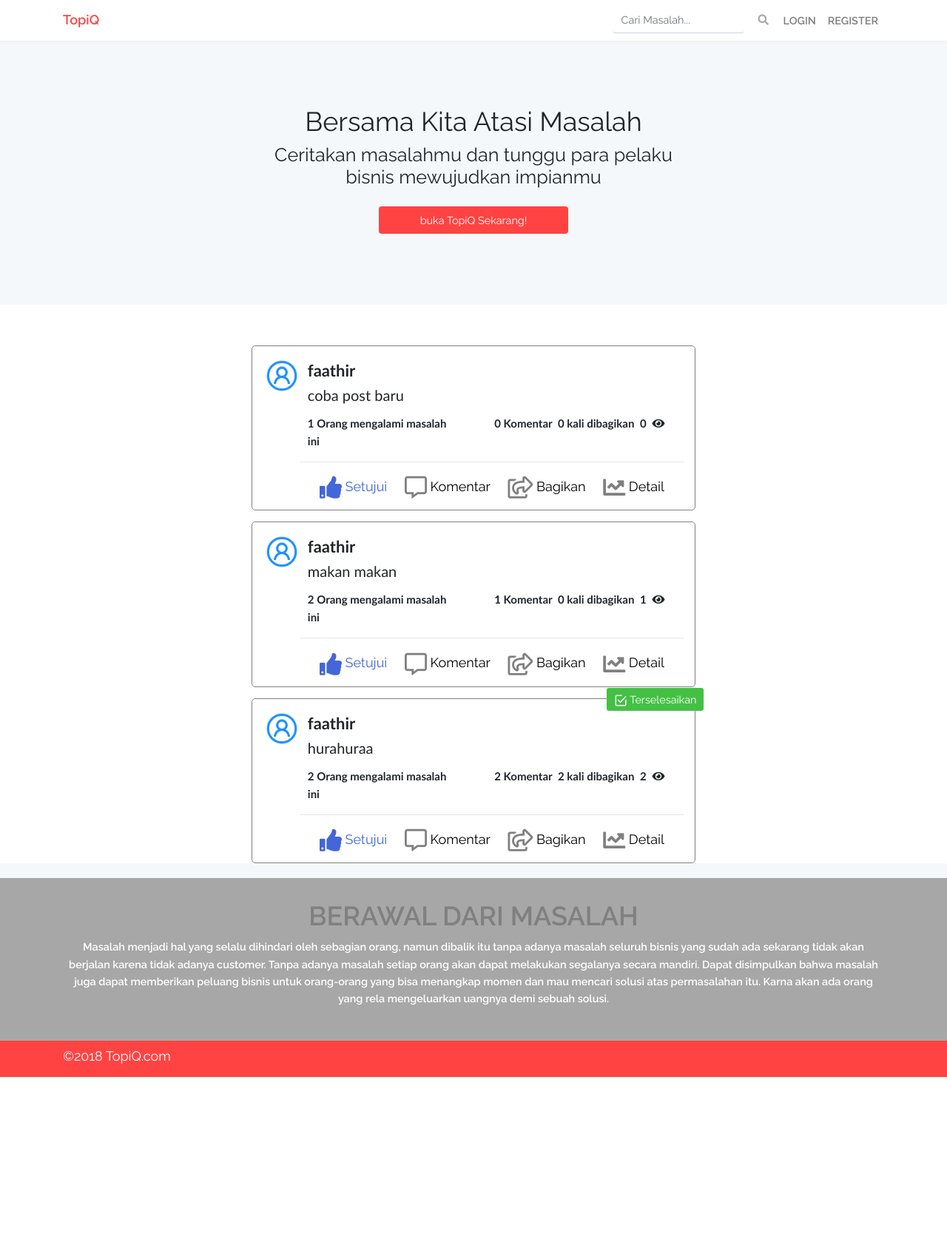
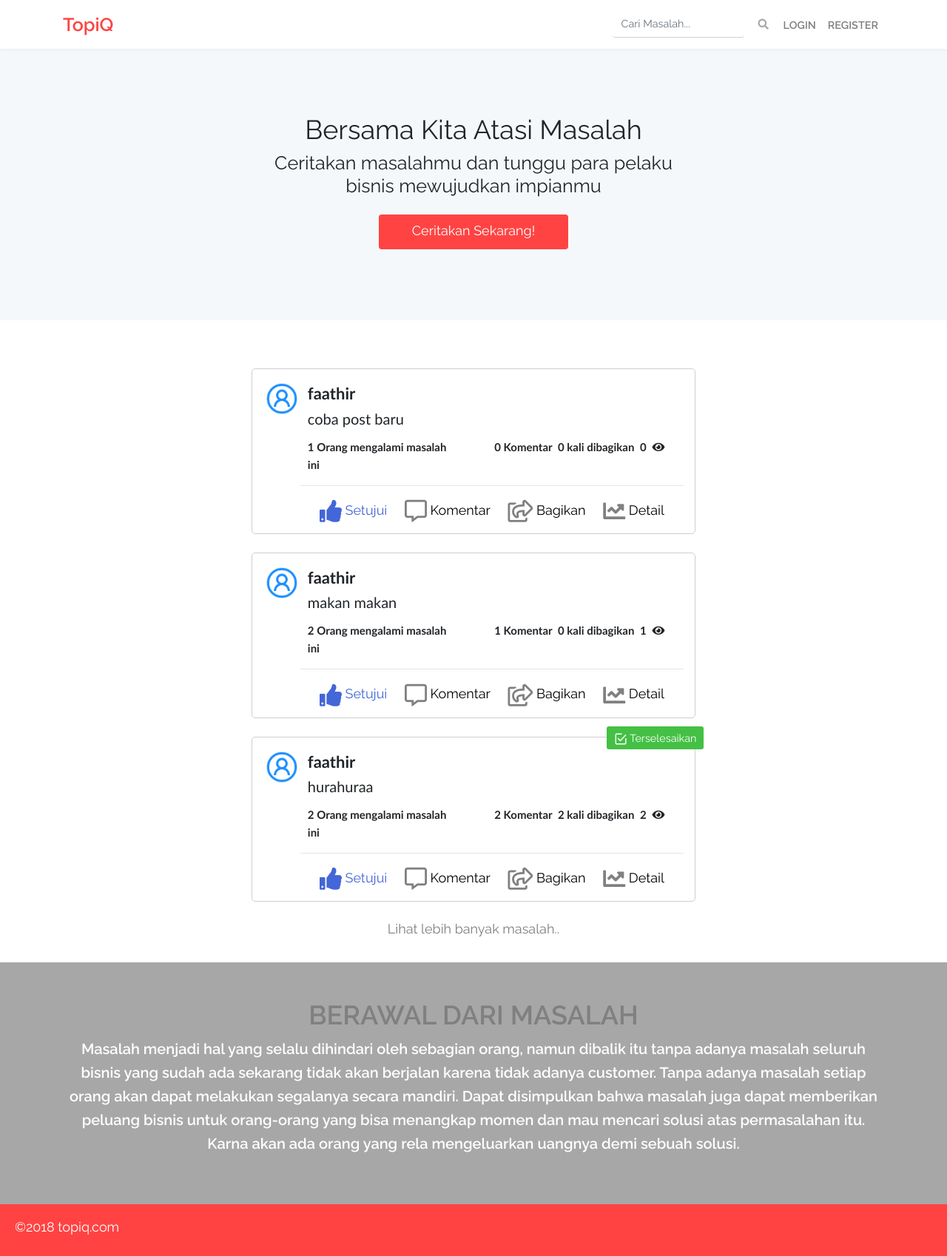
Before and after one commit to rizkyrhakiki/SemangatKuliah, a PHP site: page / in a window 1280 px wide. Shown: the whole page at 74% size. Before the commit the page ends 1456 px from the top, so only its background shows below. Run offline with PHP 8.4, Linux system fonts and the light colour scheme; data comes from the database, SQL or seed files in the repository; some libraries are stand-ins or nearby versions.

Commit message:
final probably

```diff
--- a/css/style.css
+++ b/css/style.css
@@ -70,7 +70,8 @@ a.navbar-brand.color-brand{
 .cardpost{
     width:100%;
     margin-top:14px;
-    border:1px solid grey;
+    background-color: white;
+    border:1px solid rgb(206, 206, 206);
     padding: 15px;
     text-align: left;
     border-radius: 5px;
--- a/index.php
+++ b/index.php
@@ -8,10 +8,10 @@ $user = "faathir";
     <div class="mt-5 center-content">
         <h1>Bersama Kita Atasi Masalah</h1>
         <h3>Ceritakan masalahmu dan tunggu para pelaku<br>bisnis mewujudkan impianmu </h3>
-        <a class="btn btn-nyeletuk mt-3 mb-5" href="homepage.php">buka TopiQ Sekarang!</a>
+        <a class="btn btn-nyeletuk mt-3 mb-5" style="padding-top:10px;" href="homepage.php"><h5>Ceritakan Sekarang!</h5></a>
     </div>
 
-    <div class="bg-white mt-5 center-content">
+    <div class="bg-white mt-5 center-content" style="padding-bottom:30px;">
     <?php
     $query = mysqli_query($con,"SELECT * FROM posts ORDER BY time DESC LIMIT 3");
     while($row = mysqli_fetch_array($query,MYSQLI_ASSOC)){
@@ -25,7 +25,7 @@ $user = "faathir";
 
 
                 <!-- action="" method="_POST" -->
-            <div style="padding-top:1px;margin:auto;width:600px;">
+            <div style="padding-top:1px;margin:auto;margin-top:10px;width:600px;">
                 <?php
                 if($row["status"] == 1){
                     ?>
@@ -83,26 +83,27 @@ $user = "faathir";
                         </div>
                     </div>
                 </div>
+
             </div>
+        <?php
+            }
+        ?>
+        <br>
+        <center><a href="#" style="font-size:18px;color:grey">Lihat lebih banyak masalah..</a></center>
 
-        <?php
-    }
-    ?>
     </div>
 
-    <script>
-        document.getElementById('');
-    </script>
 
-    <section style="background-color: rgb(167, 167, 167); margin-top: 20px; padding: 30px;">
+
+    <section style="background-color: rgb(167, 167, 167); padding-top: 20px; padding: 50px;">
         <div class="container text-center">
             <h1 style="color: gray;"><strong>BERAWAL DARI MASALAH</strong></h1>
-            <p style="color:white; font-weight: bold;">Masalah menjadi hal yang selalu dihindari oleh sebagian orang, namun dibalik itu tanpa adanya masalah seluruh bisnis yang sudah ada sekarang tidak akan berjalan karena tidak adanya customer. Tanpa adanya masalah setiap orang akan dapat melakukan segalanya secara mandiri. Dapat disimpulkan bahwa masalah juga dapat memberikan peluang bisnis untuk orang-orang yang bisa menangkap momen dan mau mencari solusi atas permasalahan itu. Karna akan ada orang yang rela mengeluarkan uangnya demi sebuah solusi.</p>
+            <p style="color:white; font-size: 20px;font-weight: bold;">Masalah menjadi hal yang selalu dihindari oleh sebagian orang, namun dibalik itu tanpa adanya masalah seluruh bisnis yang sudah ada sekarang tidak akan berjalan karena tidak adanya customer. Tanpa adanya masalah setiap orang akan dapat melakukan segalanya secara mandiri. Dapat disimpulkan bahwa masalah juga dapat memberikan peluang bisnis untuk orang-orang yang bisa menangkap momen dan mau mencari solusi atas permasalahan itu. Karna akan ada orang yang rela mengeluarkan uangnya demi sebuah solusi.</p>
         </div>
     </section>
-    <footer style="background-color: #FF4343; padding: 10px; color:white;">
-        <div class="container">
-            <h5>&copy;2018 TopiQ.com</h5>
+    <footer style="background-color: #FF4343; padding: 20px; color:white;">
+        <div class="container"></div>
+            <h5>&copy;2018 topiq.com</h5>
         </div>
     </footer>
 </div>
--- a/navbar.php
+++ b/navbar.php
@@ -6,7 +6,7 @@ session_start();?>
         <nav class="navbar navbar-expand-md navbar-light navbar-laravel">
             <div class="container">
                 <a class="navbar-brand color-brand" href="index.php">
-               <strong>TopiQ</strong>
+               <strong style="font-size:25px;">TopiQ</strong>
                 </a>
                 <button class="navbar-toggler" type="button" data-toggle="collapse">
                     <span class="navbar-toggler-icon"></span>
@@ -35,10 +35,10 @@ session_start();?>
                         <?php if(!isset($_SESSION['nama'])) { ?>
                         <li class="nav-item">
                             <a class="nav-link" data-toggle="modal" data-target="#loginModal" href="">
-                              <strong>LOGIN</strong></a>
+                              <strong class="loginbtn">LOGIN</strong></a>
                         </li>
                         <li class="nav-item">
-                            <a class="nav-link" href="" data-toggle="modal" data-target="#registerModal"><strong>REGISTER</strong></a>
+                            <a class="nav-link" href="" data-toggle="modal" data-target="#registerModal"><strong id="regbtn">REGISTER</strong></a>
                         </li>
                         <?php }
                         else { ?>
@@ -97,6 +97,14 @@ session_start();?>
                      echo " Selamat Datang ".$ambilData['data']['user']['first_name'];
                      $_SESSION["FirstName"]=$ambilData['data']['user']['first_name'];
                     // header('Location: homepage.php');
+
+                     echo '<script>';
+                     echo 'var data = \''.$_SESSION['nama'].'\';';
+                     echo '$(document).ready(function(){';
+                        echo '$(".loginbtn").html(data);';
+                        echo '});';
+                        echo 'document.getElementById(\'regbtn\').style.display="none";';
+                        echo '</script>';
 
                    }else {
                      echo "Gagal";
```
Also changed, not shown: homepage.php (+6 -11 lines).
